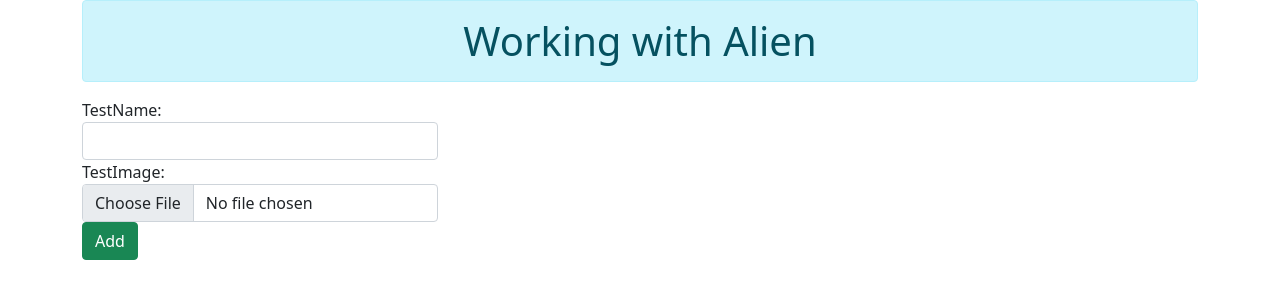
After one commit to theh4cker1769/CRUD-Django, a Django app: page /test/ in a window 1280 px wide. The commit adds this page. Shown: the top 300 px of the page. Run offline with Django 4.2, Linux system fonts and the light colour scheme.

Commit message:
Image Add

```diff
--- a/crud/settings.py
+++ b/crud/settings.py
@@ -117,6 +117,9 @@ USE_TZ = True
 # https://docs.djangoproject.com/en/4.0/howto/static-files/
 
 STATIC_URL = 'static/'
+MEDIA_URL = 'media/'
+
+MEDIA_ROOT = BASE_DIR / 'media'
 
 # Default primary key field type
 # https://docs.djangoproject.com/en/4.0/ref/settings/#default-auto-field
--- a/crud/urls.py
+++ b/crud/urls.py
@@ -15,8 +15,10 @@ Including another URLconf
 """
 from django.contrib import admin
 from django.urls import path, include
+from django.conf import settings
+from django.conf.urls.static import static
 
 urlpatterns = [
     path('admin/', admin.site.urls),
     path('', include('home.urls'))
-]
+] + static(settings.MEDIA_URL, document_root=settings.MEDIA_ROOT)
--- a/home/admin.py
+++ b/home/admin.py
@@ -1,7 +1,9 @@
 from django.contrib import admin
-from .models import User
+from .models import User, Item
 
 # Register your models here.
 @admin.register(User)
 class UserAdmin(admin.ModelAdmin):
-    list_display = ('id','name', 'email', 'phone')
+    list_display = ('id','name', 'email', 'phone', 'profileImg')
+
+admin.site.register(Item)
--- a/home/forms.py
+++ b/home/forms.py
@@ -1,12 +1,23 @@
 from django import forms
-from .models import User
+from .models import User, Item
 
 class StudentRegistration(forms.ModelForm):
     class Meta:
         model = User
-        fields = ['name', 'email', 'phone']
+        fields = ['name', 'email', 'phone', 'profileImg']
         widgets = {
             'name': forms.TextInput(attrs={'class': 'form-control'}),
             'email': forms.EmailInput(attrs={'class': 'form-control'}),
-            'phone': forms.NumberInput(attrs={'class': 'form-control'})
+            'phone': forms.NumberInput(attrs={'class': 'form-control'}),
+            'profileImg': forms.FileInput(attrs={'class': 'form-control'}),
         }
+
+
+class ItemForm(forms.ModelForm):
+    class Meta:
+        model = Item
+        fields = ['testName', 'testImage']
+        widgets = {
+            'testName': forms.TextInput(attrs={'class': 'form-control'}),
+            'testImage': forms.FileInput(attrs={'class': 'form-control'}),
+        }
--- a/home/models.py
+++ b/home/models.py
@@ -1,7 +1,25 @@
+from email.mime import image
+from fileinput import filename
+from unicodedata import name
 from django.db import models
+import datetime
+import os
+# Create your models here.
 
-# Create your models here.
+
+def filename(request, filename):
+    old_filename = filename
+    timedate = datetime.datetime.now().strftime("%Y%m%d%H%M%S")
+    filename = timedate + "_" + old_filename
+    return os.path.join('uploads/', filename)
+
 class User(models.Model):
     name = models.CharField(max_length=100)
     email = models.EmailField(max_length=100)
     phone = models.CharField(max_length=100)
+    profileImg = models.ImageField(upload_to=filename, null=True, blank=True)
+
+
+class Item(models.Model):
+    testName = models.CharField(max_length=100)
+    testImage = models.ImageField(upload_to='uploads/', null=True, blank=True)
--- a/home/urls.py
+++ b/home/urls.py
@@ -5,5 +5,6 @@ from home import views
 urlpatterns = [
     path('', views.index, name='index'),
     path('delete/<int:id>/', views.delete_data, name='delete'),
+    path('test/', views.test_page, name='test'),
     path('<int:id>/', views.update_data, name='update'),
 ]
--- a/home/views.py
+++ b/home/views.py
@@ -1,16 +1,18 @@
 import email
 from django.shortcuts import render, HttpResponseRedirect
-from .forms import StudentRegistration
-from .models import User
+from .forms import StudentRegistration, ItemForm
+from .models import User, Item
 
 def index(request):
     if request.method == "POST":
-        fm = StudentRegistration(request.POST)
+        fm = StudentRegistration(request.POST, request.FILES)
         if fm.is_valid():
             nm = fm.cleaned_data['name']
             em = fm.cleaned_data['email']
             ph = fm.cleaned_data['phone']
-            reg = User(name=nm, email=em, phone=ph)
+            im = fm.cleaned_data['profileImg']
+
+            reg = User(name=nm, email=em, phone=ph, profileImg=im)
             reg.save()
             fm = StudentRegistration()
     else:
@@ -18,6 +20,19 @@ def index(request):
     stud = User.objects.all()
     return render(request, 'index.html', {'form': fm, 'stud': stud})
 
+
+def test_page(request):
+    if request.method == "POST":
+        fmt = ItemForm(request.POST, request.FILES)
+        if fmt.is_valid():
+            nmt = fmt.cleaned_data['testName']
+            imt = fmt.cleaned_data['testImage']
+            regt = Item(testName=nmt, testImage=imt)
+            regt.save()
+            fmt = ItemForm()
+    else:
+        fmt = ItemForm()
+    return render(request, 'test.html', {'form': fmt})
 
 # Update data
 def update_data(request, id):
--- a/templates/index.html
+++ b/templates/index.html
@@ -6,7 +6,7 @@
     <h1 class="text-center alert alert-info">Working with Alien</h1>
     <div class="row">
         <div class="col-md-4">
-            <form method="POST" action="">
+            <form method="POST" action="" enctype="multipart/form-data">
                 {% csrf_token %}
                 {{form}}
                 <input type="submit" class="btn btn-success" value="Add">
@@ -21,6 +21,7 @@
                         <th scope="col">Name</th>
                         <th scope="col">Email</th>
                         <th scope="col">Phone</th>
+                        <th scope="col">Profile</th>
                         <th scope="col">Action</th>
                     </tr>
                 </thead>
@@ -31,6 +32,7 @@
                         <td>{{stu.name}}</td>
                         <td>{{stu.email}}</td>
                         <td>{{stu.phone}}</td>
+                        <td><img src="{{stu.profileImg.url}}" alt="{{stu.name}}" width="100px" height="100px"></td>
                         <td>
                             <a href="{% url 'update' stu.id %}" class="btn btn-warning btn-sm">Edit</a>
                             <form action="{% url 'delete' stu.id %}" method="post" class="d-inline">
--- /dev/null
+++ b/templates/test.html
@@ -0,0 +1,20 @@
+{% extends 'base.html' %}
+
+{% block home %}
+
+<div class="container">
+    <h1 class="text-center alert alert-info">Working with Alien</h1>
+    <div class="row">
+        <div class="col-md-4">
+            <form method="POST" action="" enctype="multipart/form-data">
+                {% csrf_token %}
+                {{form}}
+                <input type="submit" class="btn btn-success" value="Add">
+            </form>
+        </div>
+
+    </div>
+</div>
+
+
+{% endblock %}
```
Also changed, not shown: db.sqlite3, home/migrations/0001_initial.py, home/migrations/0002_alter_user_profileimg.py (added), home/migrations/0003_item.py (added), home/migrations/0004_alter_user_profileimg.py (added), media/uploads/20220120015329_myPhoto.jpg (added), media/uploads/20220120223713_profilePic.jpg (added).
